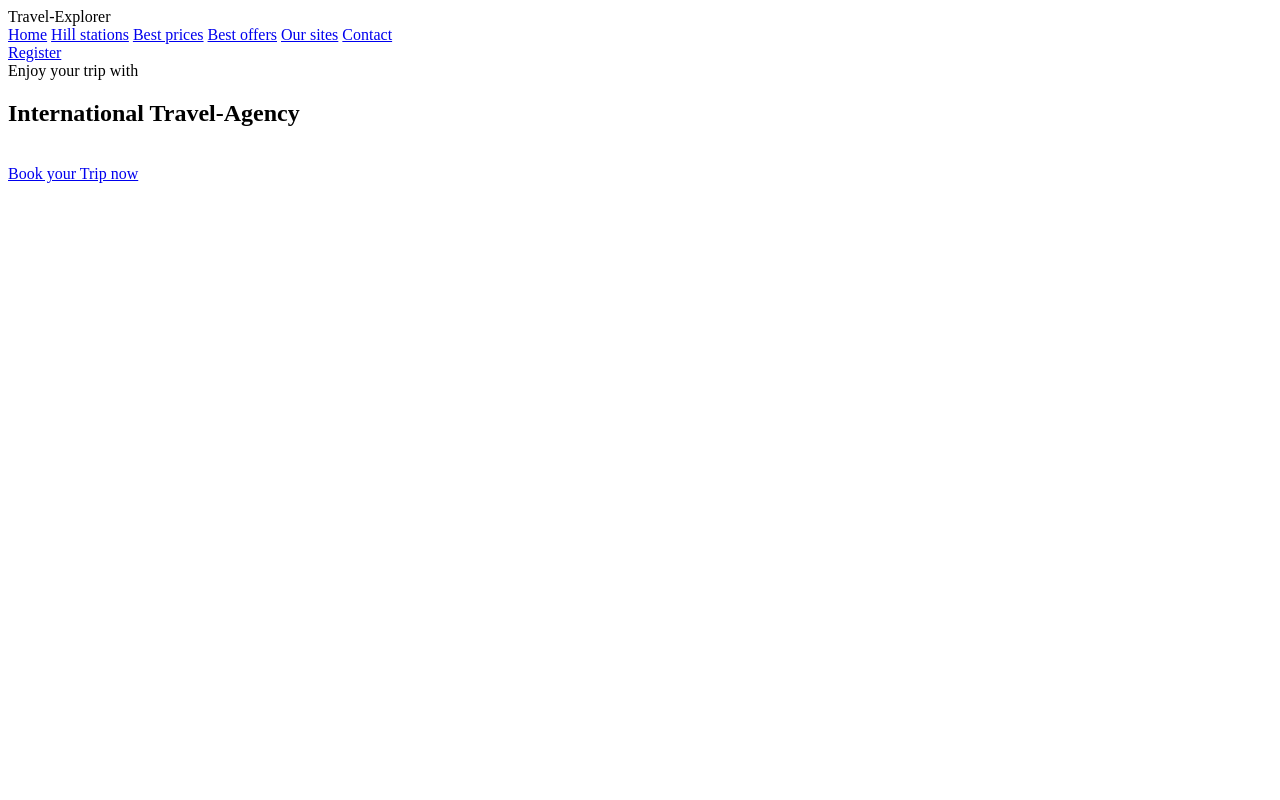
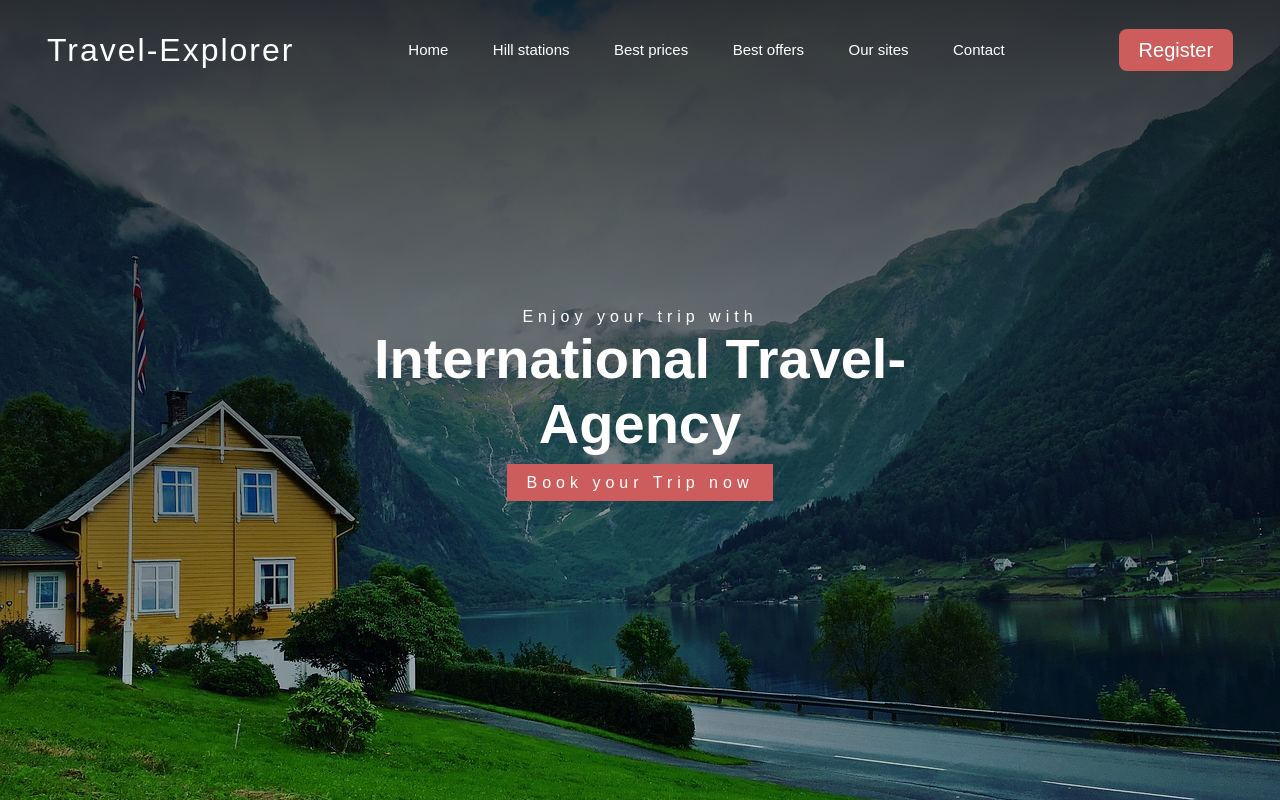
Before and after one commit to shruti111-web/Shruti19-codsoft, a plain HTML site: page landing page.html in a window 1280 px wide. Drawn offline with Linux system fonts and the light colour scheme.

Commit message:
Update landing page.css

```diff
--- a/landing page.css
+++ b/landing page.css
@@ -1,34 +1,80 @@
-<!DOCTYPE html>
-<html lang="en">
-<head>
-    <title>Landing Page</title>
-    <link rel="stylesheet" href="landing page.css">
-</head>
-<body>
-    <header>
-        <nav>
-            <div class="logo">
-                Travel-Explorer
-            </div>
-            <div class="menu">
-                <a href="#">Home</a>
-                <a href="#">Hill stations</a>
-                <a href="#">Best prices</a>
-                <a href="#">Best offers</a>
-                <a href="#">Our sites</a>
-                <a href="#">Contact</a>
-            </div>
-            <div class="register">
-                <a href="#">Register</a>
-            </div>
-        </nav>
-        <section class="h-txt">
-            <span>Enjoy your trip with</span>
-            <h1>International Travel-Agency</h1>
-
-            <br>
-            <a href="#">Book your Trip now</a>
-        </section>
-    </header>
-</body>
-</html>
+ *{padding: 0; margin:0; box-sizing: border-box;}
+header{
+    width: 100;
+    height: 100vh;
+    background: linear-gradient(rgba(0,0,0,0.8), rgba(0,0,0,0.2)), url('img.jpg');
+    background-size: cover;
+    font-family: sans-serif;
+}
+nav{
+    width: 100%;
+    height: 100px;
+    color: white;
+    display: flex;
+    justify-content: space-around;
+    align-items: center;
+}
+.logo{
+    font-size: 2em;
+    letter-spacing: 2px;
+}
+.menu a{
+    text-decoration: none;
+    color: white;
+    padding: 10px 20px;
+    font-size: 15px;
+    position: relative;
+}
+.menu a:before{
+    content: '';
+    position: absolute;
+    top:0;
+    left: 0;
+    width:0%;
+    height: 100%;
+    border-bottom: 2px solid indianred;
+    transition: 0.4s linear;
+}
+.menu a:hover:before{
+    width: 90%;
+}
+.register a{
+    text-decoration: none;
+    color: white;
+    padding: 10px 20px;
+    font-size: 20px;
+    background: indianred;
+    border-radius: 8px;
+    transition: 0.4s;
+}
+.register a:hover{
+    background: transparent;
+    border:1px solid indianred;
+}
+.h-txt{
+    max-width: 650px;
+    position: absolute;
+    top:50%;
+    left: 50%;
+    transform: translate(-50%,-50%);
+    text-align: center;
+    color: white;
+}
+.h-txt span{
+    letter-spacing: 5px;
+}
+.h-txt h1{
+    font-size: 3.5em;
+}
+.h-txt a{
+    text-decoration: none;
+    background: indianred;
+    color: white;
+    padding: 10px 20px;
+    letter-spacing: 5px;
+    transition: 0.4s;
+}
+.h-txt a:hover{
+    background: transparent;
+    border: 1px solid indianred;
+}
```
